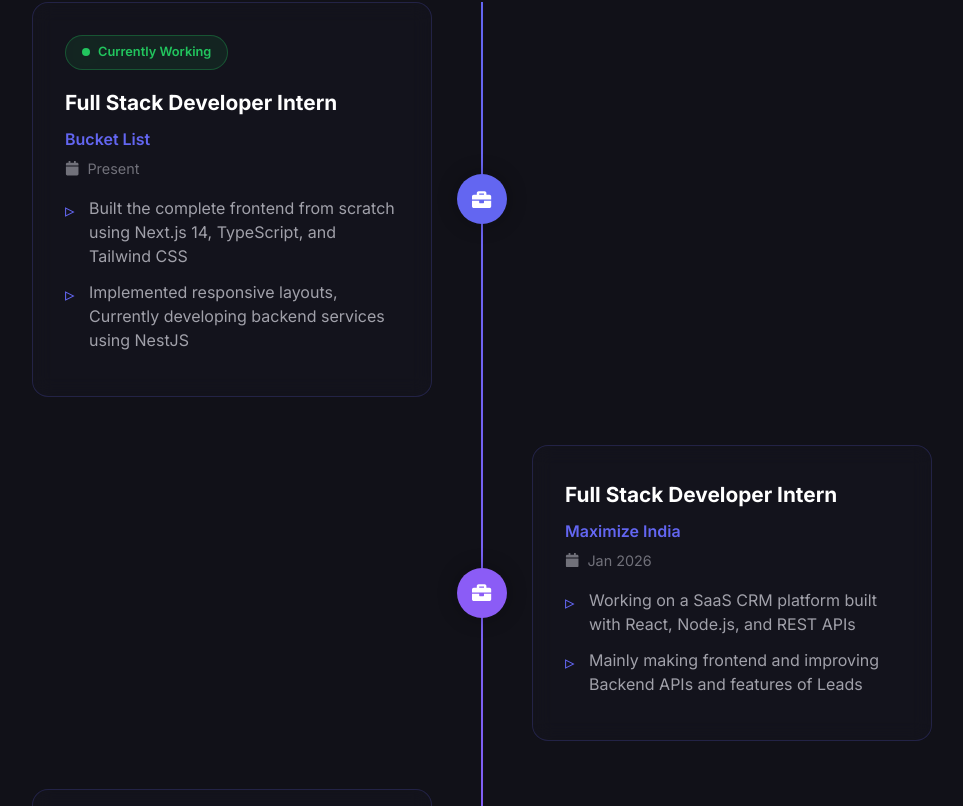
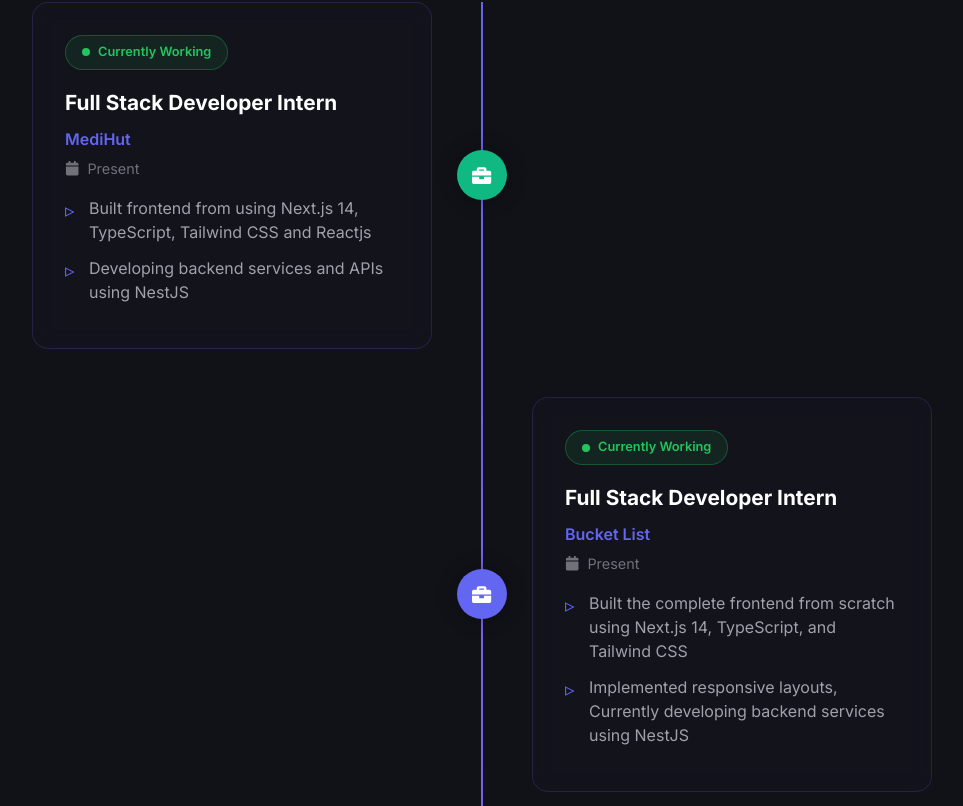
Before and after one commit to anujrajincludemyself/anujraj.me, a React (Vite) app: page / in a window 1280 px wide. Shown: the part 3334-4140 px from the top of the page, without its empty margins (158-1121 px from the left). Built offline with nearby package versions, Linux system fonts and the light colour scheme.

Commit message:
minor edits

```diff
--- a/src/components/Experience.jsx
+++ b/src/components/Experience.jsx
@@ -4,6 +4,17 @@
 
 const Experience = () => {
     const experiences = [
+        {
+            role: 'Full Stack Developer Intern',
+            company: 'MediHut',
+            period: 'Present',
+            current: true,
+            highlights: [
+                'Built frontend from using Next.js 14, TypeScript, Tailwind CSS and Reactjs',
+                'Developing backend services and APIs using NestJS'
+            ],
+            color: '#10b981'
+        },
         {
             role: 'Full Stack Developer Intern',
             company: 'Bucket List',
@@ -17,7 +28,7 @@
         },
         {
             role: 'Full Stack Developer Intern',
-            company: 'Maximize India',
+            company: 'Maximize Media',
             period: 'Jan 2026',
             highlights: [
                 'Working on a SaaS CRM platform built with React, Node.js, and REST APIs',
```
